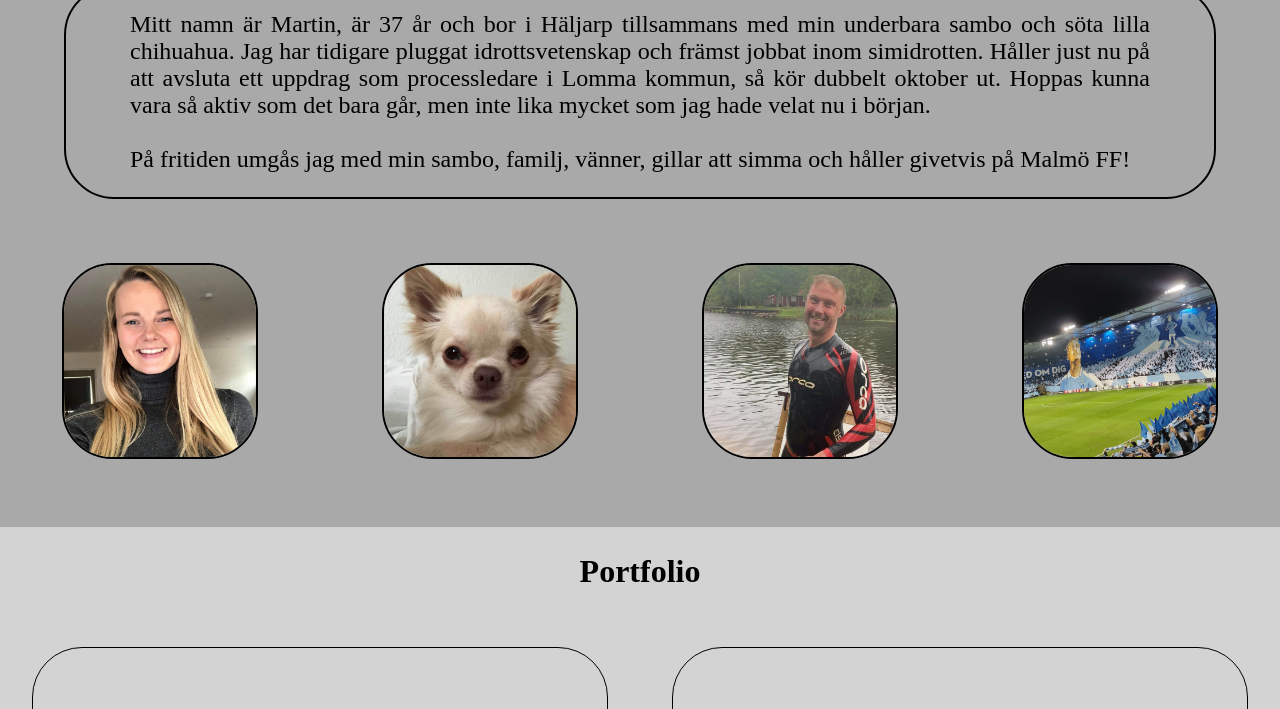
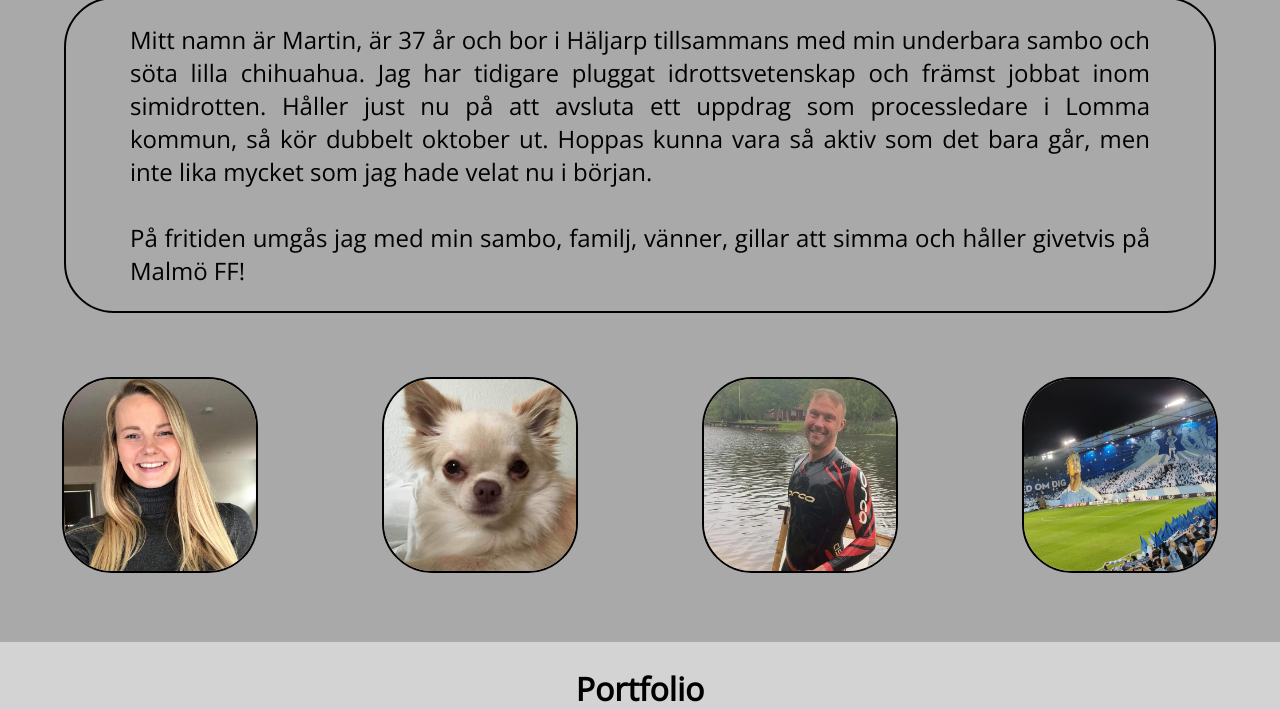
Before and after one commit to harlenback/uppgift-2, a plain HTML site: page index.html in a window 1280 px wide. Shown: the part 700-1409 px from the top of the page. Drawn offline with nearby package versions, Linux system fonts and the light colour scheme; a web font is replaced by a local one.

Commit message:
uppdatering

```diff
--- a/index.html
+++ b/index.html
@@ -2,6 +2,7 @@
 <html lang="en">
 <head>
     <link href="https://fonts.googleapis.com/css2?family=Sansita+Swashed:wght@300&display=swap" rel="stylesheet">
+    <link href="https://fonts.googleapis.com/css2?family=Open+Sans&display=swap" rel="stylesheet">
     <!-- google font -->
     <link rel="stylesheet" href="styles.css">
     <meta charset="UTF-8">
--- a/styles.css
+++ b/styles.css
@@ -1,5 +1,6 @@
 body{
   background-color: darkgray; /*sätter bakgrund som ska ligga på vartannat block (för lathetens skull)*/
+  font-family: 'Open Sans', sans-serif;
   margin: 0;
   padding: 0;
 }
```
